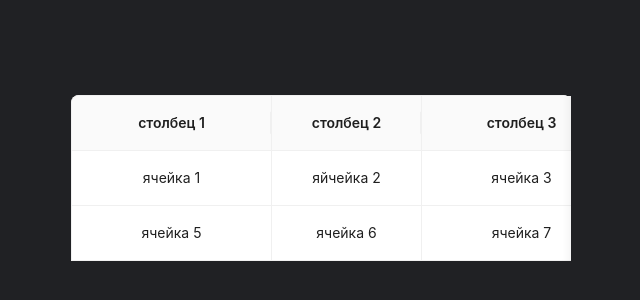
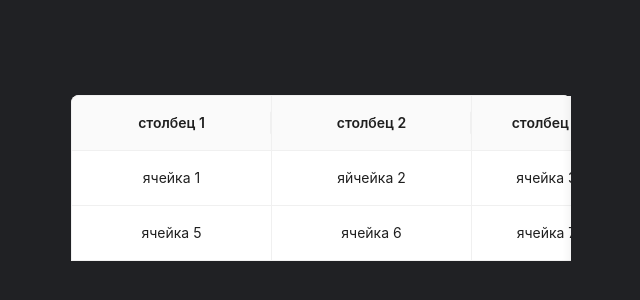
Before and after one commit to garryKarri/ResizeTable, a Next.js app in the folder front/: page /resize in a window 1280 px wide. Shown: the part 222-522 px from the top of the page, without its empty margins (319-959 px from the left). Built offline with nearby package versions, Linux system fonts and the light colour scheme.

Commit message:
new width for resize table

```diff
--- a/front/pages/resize/index.js
+++ b/front/pages/resize/index.js
@@ -32,19 +32,19 @@ const columns = [
     title: "столбец 2",
     dataIndex: "age",
     key: "age",
-    width: 150,
+    width: 200,
     align: "center",
     ellipsis: true,
-    minWidth: 150, // Минимальная ширина для колонки "столбец 2"
+    minWidth: 200, // Минимальная ширина для колонки "столбец 2"
   },
   {
     title: "столбец 3",
     dataIndex: "address",
     key: "address",
-    width: 200,
+    width: 150,
     align: "center",
     ellipsis: true,
-    minWidth: 200, // Минимальная ширина для колонки "столбец 3"
+    minWidth: 150, // Минимальная ширина для колонки "столбец 3"
   },
 ];
 const ResizableTitle = (props) => {
@@ -128,7 +128,8 @@ const ResizableTable = ({ dataSource, columns }) => {
           }),
         }))}
         components={components}
-        scroll={{ x: 300 }}
+        scroll={{ x: 100 }}
+        tableLayout="fixed"
       />
     </div>
   );
```
